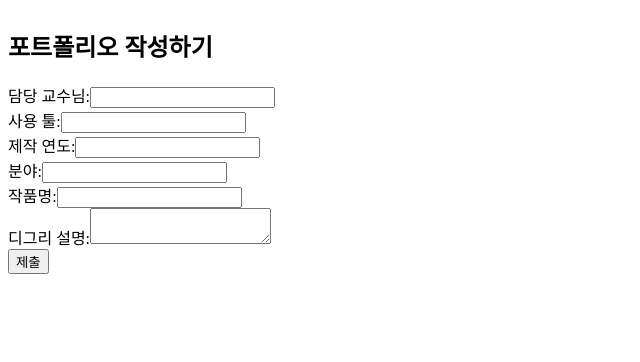
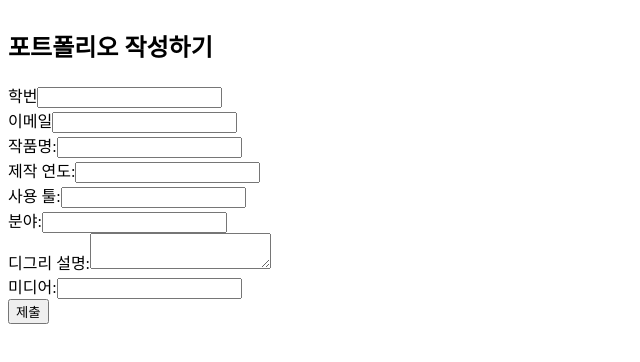
Before and after one commit to LikeLionHGU/DaePo_Front, a React (Create React App) app: page /DaePo/CreatePost in a window 1280 px wide. Shown: the top 362 px of the page, without its empty margins (0-640 px from the left). Built offline with nearby package versions, Linux system fonts and the light colour scheme; what recoil-persist would draw is missing.

Commit message:
feat: 페이지 이동 삭제 및 component 변경

```diff
--- a/src/component/CreatePost/PostFormComponent.js
+++ b/src/component/CreatePost/PostFormComponent.js
@@ -8,23 +8,27 @@ const Div = styled.div`
 `;
 
 function PostFormComponent() {
-  const [professor, setProfessor] = useState("");
+  const [studentNum, setStudentNum] = useState("");
+  const [email, setEmail] = useState("");
+  const [title, setTitle] = useState("");
+  const [year, setYear] = useState("");
   const [tools, setTools] = useState("");
-  const [year, setYear] = useState("");
   const [field, setField] = useState("");
-  const [title, setTitle] = useState("");
   const [description, setDescription] = useState("");
+  const [video, setVideo] = useState("");
 
   //ToDo: 폼을 제출 시 함수
   const handleSubmit = (event) => {
     event.preventDefault();
     const formData = {
-      professor: professor,
+      studentNum: studentNum,
+      email: email,
+      title: title,
+      year: year,
       tools: tools,
-      year: year,
       field: field,
-      title: title,
       description: description,
+      video: video,
     };
     console.log("CreatePost : ", formData);
   };
@@ -33,11 +37,38 @@ function PostFormComponent() {
       <h2>포트폴리오 작성하기</h2>
       <form onSubmit={handleSubmit}>
         <label>
-          담당 교수님:
+          학번
           <input
             type="text"
-            value={professor}
-            onChange={(e) => setProfessor(e.target.value)}
+            value={studentNum}
+            onChange={(e) => setStudentNum(e.target.value)}
+          />
+        </label>
+        <br />
+        <label>
+          이메일
+          <input
+            type="text"
+            value={email}
+            onChange={(e) => setEmail(e.target.value)}
+          />
+        </label>
+        <br />
+        <label>
+          작품명:
+          <input
+            type="text"
+            value={title}
+            onChange={(e) => setTitle(e.target.value)}
+          />
+        </label>
+        <br />
+        <label>
+          제작 연도:
+          <input
+            type="text"
+            value={year}
+            onChange={(e) => setYear(e.target.value)}
           />
         </label>
         <br />
@@ -51,29 +82,11 @@ function PostFormComponent() {
         </label>
         <br />
         <label>
-          제작 연도:
-          <input
-            type="text"
-            value={year}
-            onChange={(e) => setYear(e.target.value)}
-          />
-        </label>
-        <br />
-        <label>
           분야:
           <input
             type="text"
             value={field}
             onChange={(e) => setField(e.target.value)}
-          />
-        </label>
-        <br />
-        <label>
-          작품명:
-          <input
-            type="text"
-            value={title}
-            onChange={(e) => setTitle(e.target.value)}
           />
         </label>
         <br />
@@ -85,6 +98,15 @@ function PostFormComponent() {
           />
         </label>
         <br />
+        <label>
+          미디어:
+          <input
+            type="text"
+            value={video}
+            onChange={(e) => setVideo(e.target.value)}
+          />
+        </label>
+        <br />
         <button type="submit">제출</button>
       </form>
     </Div>
--- a/src/component/Home/DivisionComponent.js
+++ b/src/component/Home/DivisionComponent.js
@@ -39,7 +39,12 @@ function DivisionComponent() {
 
       {activeMenu === "home" && <HomePageComponent />}
       {activeMenu === "portfolioZip" && <FilteringComponent />}
-      {activeMenu === "myPage" && <MyPageComponent />}
+      {activeMenu === "myPage" && (
+        <MyPageComponent
+          activeMenu={activeMenu}
+          setActiveMenu={setActiveMenu}
+        />
+      )}
       {activeMenu === "addPortfolio" && <PostFormComponent />}
     </>
   );
--- a/src/component/Home/MyPageComponent.js
+++ b/src/component/Home/MyPageComponent.js
@@ -2,12 +2,15 @@ import MyPortfolioComponent from "./MyPortfolioComponent/MyPortfolioComponent";
 import LikedPortfolioComponent from "./LikedPortfolioComponent/LikedPortfolioComponent";
 import EditInfoComponent from "./EditInfoComponent/EditInfoComponent";
 
-function MyPageComponent() {
+function MyPageComponent({ activeMenu, setActiveMenu }) {
   return (
     <>
       <EditInfoComponent />
       <hr />
-      <MyPortfolioComponent />
+      <MyPortfolioComponent
+        activeMenu={activeMenu}
+        setActiveMenu={setActiveMenu}
+      />
       <hr />
       <LikedPortfolioComponent />
     </>
--- a/src/component/Home/MyPortfolioComponent/MyPortfolioComponent.js
+++ b/src/component/Home/MyPortfolioComponent/MyPortfolioComponent.js
@@ -1,5 +1,4 @@
 import React, { useState } from "react";
-import { Link } from "react-router-dom";
 import styled from "styled-components";
 
 import PortfolioCardComponent from "../MyPortfolioComponent/PortfolioCardComponent";
@@ -37,7 +36,7 @@ const PlusButton = styled.button`
   height: 100px;
   cursor: pointer;
 `;
-function MyPortfolioComponent() {
+function MyPortfolioComponent({ activeMenu, setActiveMenu }) {
   const [showEditModal, setShowEditModal] = useState(false);
   const [selectedData, setSelectedData] = useState(null);
   const [showDeleteModal, setShowDeleteModal] = useState(false);
@@ -55,6 +54,10 @@ function MyPortfolioComponent() {
     setShowDeleteModal(false);
   };
 
+  const onClickCreate = () => {
+    setActiveMenu("addPortfolio");
+  };
+
   return (
     <div>
       <h2>업로드한 작품</h2>
@@ -67,9 +70,7 @@ function MyPortfolioComponent() {
             onDelete={handleCardDeleteClick}
           />
         ))}
-        <Link to="/DaePo/CreatePost">
-          <PlusButton>+ 포폴 등록하기</PlusButton>
-        </Link>
+        <PlusButton onClick={onClickCreate}>+ 포폴 등록하기</PlusButton>
       </Horizontal>
       {showEditModal && (
         <EditModalComponent data={selectedData} onClose={handleCloseModal} />
--- a/src/component/PostPage/TitleComponent.js
+++ b/src/component/PostPage/TitleComponent.js
@@ -1,22 +1,5 @@
 import styled from "styled-components";
 
-const postDetail = [
-  {
-    postId: 1,
-    likedNum: 10,
-    commentNum: 2,
-  },
-  {
-    postId: 2,
-    likedNum: 100,
-    commentNum: 28,
-  },
-  {
-    postId: 3,
-    likedNum: 60,
-    commentNum: 10,
-  },
-];
 function TitleComponent() {
   const Text = styled.p`
     color: black;
```
